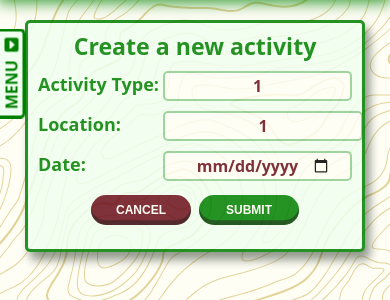
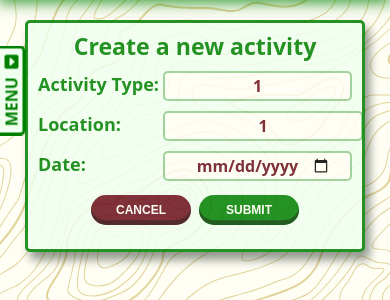
Before and after one commit to cgbridgewater/p_n_a_solo, a Flask app: page /getoutside/activities/new in a window 390 px wide. Shown: the part 50-350 px from the top of the page. Run offline with Flask 2, Linux system fonts and the light colour scheme; the visitor is signed in with stand-in values (Sample User, id 1); some libraries are stand-ins or nearby versions.

Commit message:
adjust menu for phone

```diff
--- a/flask_app/static/css/menu.css
+++ b/flask_app/static/css/menu.css
@@ -8,7 +8,7 @@
     justify-content: center;
     align-items: center;
     position: fixed;
-    top: 12%;
+    top: 14%;
     left: -42px;
     height: 45px;
     width: 90px;
```
